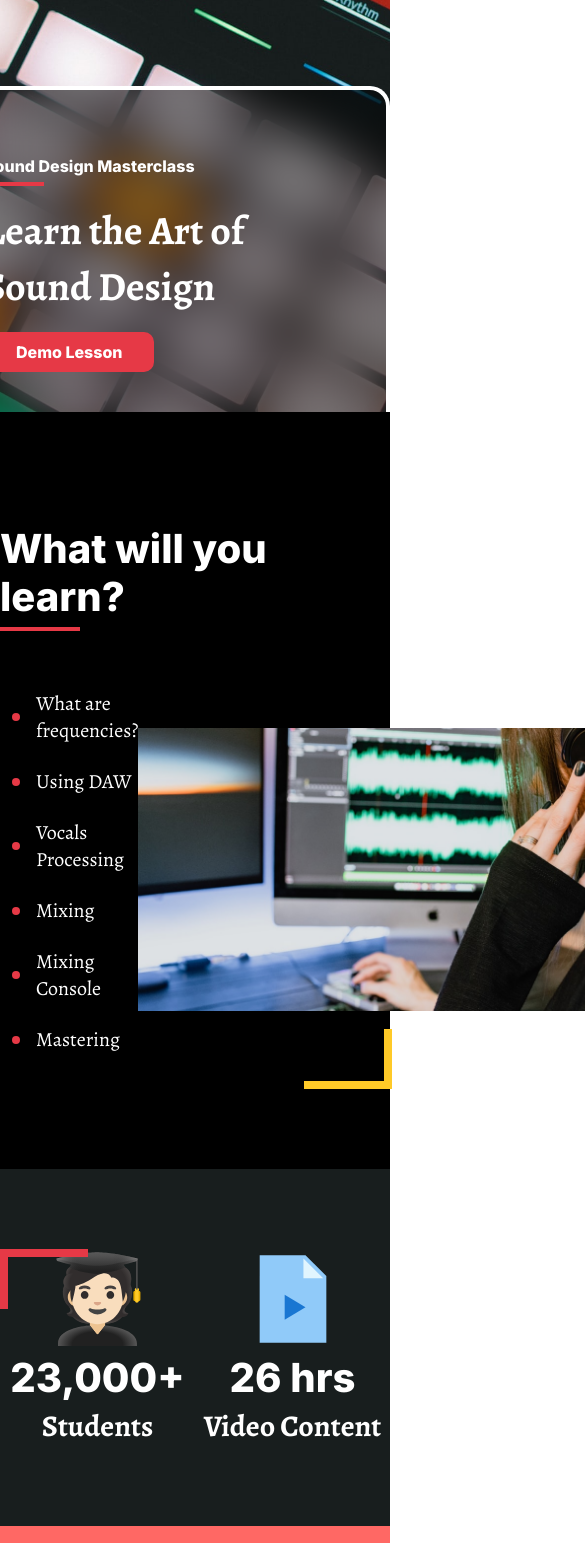
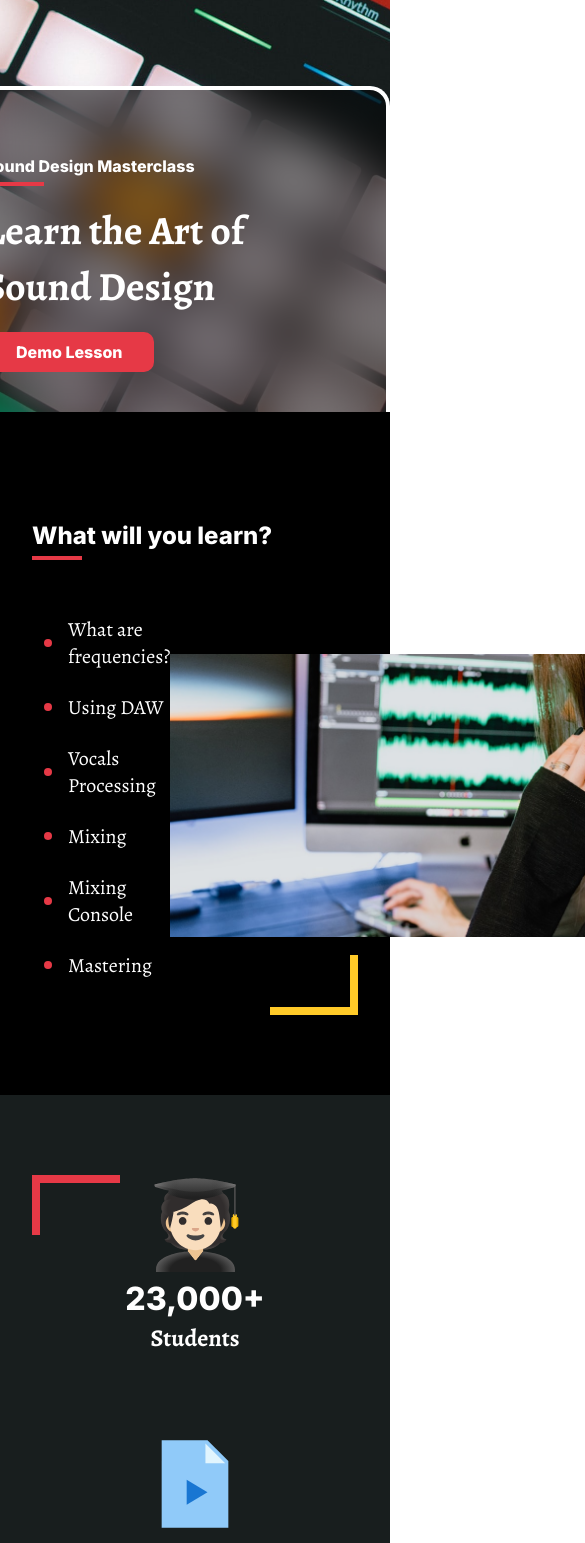
Before and after one commit to amadejaop/figma-react-js-tut, a React (Vite) app in the folder front-end/: page / in a window 390 px wide. Shown: the part 432-1975 px from the top of the page, 585 px wide, since content can reach past the window. Built offline with nearby package versions, Linux system fonts and the light colour scheme.

Commit message:
Add media queries to make sections responsive
Added @media queries to make all of the sections of the website except
the header responsive for both the tablet and smartphone version.

```diff
--- a/front-end/src/components/blog/Blog.css
+++ b/front-end/src/components/blog/Blog.css
@@ -60,3 +60,23 @@
     margin-top: 30px;
     color: #000;
 }
+
+@media (max-width: 1040px) {
+    #blog .content-container {
+        grid-template-columns: 1fr 1fr;
+    }
+
+    #blog .post:nth-child(3) {
+        grid-column: 1/3;
+    }
+}
+
+@media (max-width: 720px) {
+    #blog .content-container {
+        grid-template-columns: 1fr;
+    }
+
+    #blog .post:nth-child(3) {
+        grid-column: 1/2;
+    }
+}
--- a/front-end/src/components/footer/Footer.css
+++ b/front-end/src/components/footer/Footer.css
@@ -46,3 +46,26 @@ footer .links ul li {
     font-size: 16px;
     margin: 8px 16px;
 }
+
+footer .copyright.mobile {
+    display: none;
+}
+
+@media (max-width: 720px) {
+    footer .content-container {
+        flex-direction: column;
+        gap: 40px;
+    }
+
+    footer .copyright {
+        display: none;
+    }
+
+    footer .copyright.mobile {
+        display: block;
+    }
+
+    footer .social-icons {
+        margin-bottom: 0;
+    }
+}
--- a/front-end/src/components/footer/Footer.jsx
+++ b/front-end/src/components/footer/Footer.jsx
@@ -49,6 +49,9 @@ const Footer = () => {
                 </li>
               </ul>
             </div>
+            <div className="copyright mobile">
+                This website was designed by GTCoding &copy; 2023
+              </div>
         </div>
       </div>
     </footer>
--- a/front-end/src/components/info/Info.css
+++ b/front-end/src/components/info/Info.css
@@ -26,3 +26,26 @@
     left: 0;
     top: 0;
 }
+
+@media (max-width: 720px) {
+    #info .content-container {
+        flex-direction: column;
+        gap: 80px;
+    }
+
+    #info .content-container img {
+        height: 100px;
+    }
+
+    #info .info-content .amount {
+        font-size: 32px;
+    }
+
+    #info .info-content .type {
+        font-size: 24px;
+    }
+
+    #info .bg-element2 {
+        left: 32px;
+    }
+}
--- a/front-end/src/components/testimonials/Testimonials.css
+++ b/front-end/src/components/testimonials/Testimonials.css
@@ -34,3 +34,30 @@
     line-height: 22px;
     margin-top: 4px;
 }
+
+@media (max-width: 1040px) {
+    #testimonials .content-container {
+        flex-direction: column;
+        gap: 50px;
+        margin-left: 20px;
+        margin-top: 20px;
+    }
+
+    #testimonials .testimonial {
+        display: flex;
+        gap: 28px;
+        width: 100%;
+    }
+}
+
+@media (max-width: 720px) {
+    #testimonials .testimonial {
+        flex-direction: column;
+        align-items: center;
+        gap: 16px;
+    }
+
+    #testimonials .testimonial .review-details {
+        text-align: center;
+    }
+}
--- a/front-end/src/components/topics/Topics.css
+++ b/front-end/src/components/topics/Topics.css
@@ -45,3 +45,20 @@
     right: -2px;
     bottom: 0;
 }
+
+@media (max-width: 1040px) {
+    #topics .topic-image img {
+        width: 385px;
+        height: 280px;
+    }
+}
+
+@media (max-width: 720px) {
+    #topics .topic-image img {
+        display: none;
+    }
+
+    #topics .bg-element1 {
+        right: 32px;
+    }
+}
--- a/front-end/src/index.css
+++ b/front-end/src/index.css
@@ -67,3 +67,24 @@ section h2.light::after {
 section .content-container {
     display: flex;
 }
+
+@media (max-width: 1040px) {
+    .wrapper {
+        max-width: 694px;
+    }
+}
+
+@media (max-width: 720px) {
+    .wrapper {
+        padding: 0 32px;
+    }
+
+    section h2 {
+        font-size: 24px;
+    }
+
+    section h2::after {
+        width: 50px;
+        bottom: 0;
+    }
+}
```
